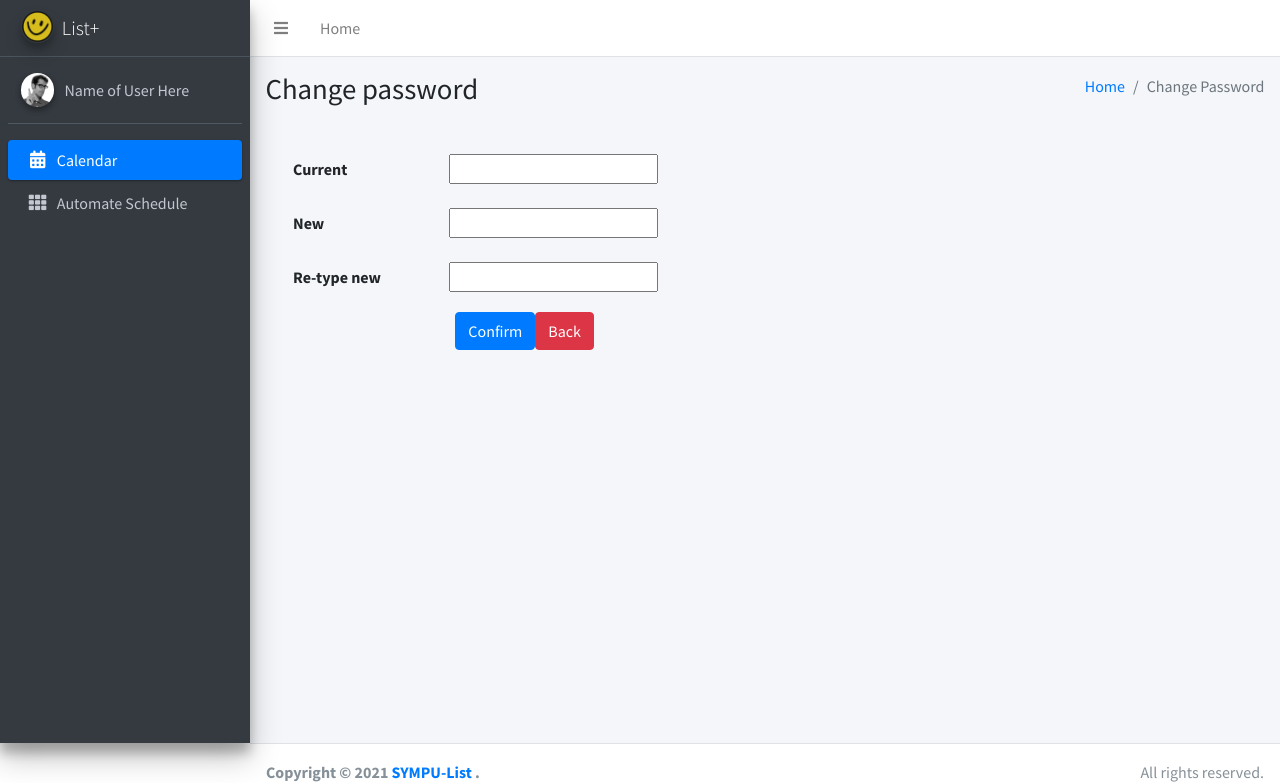
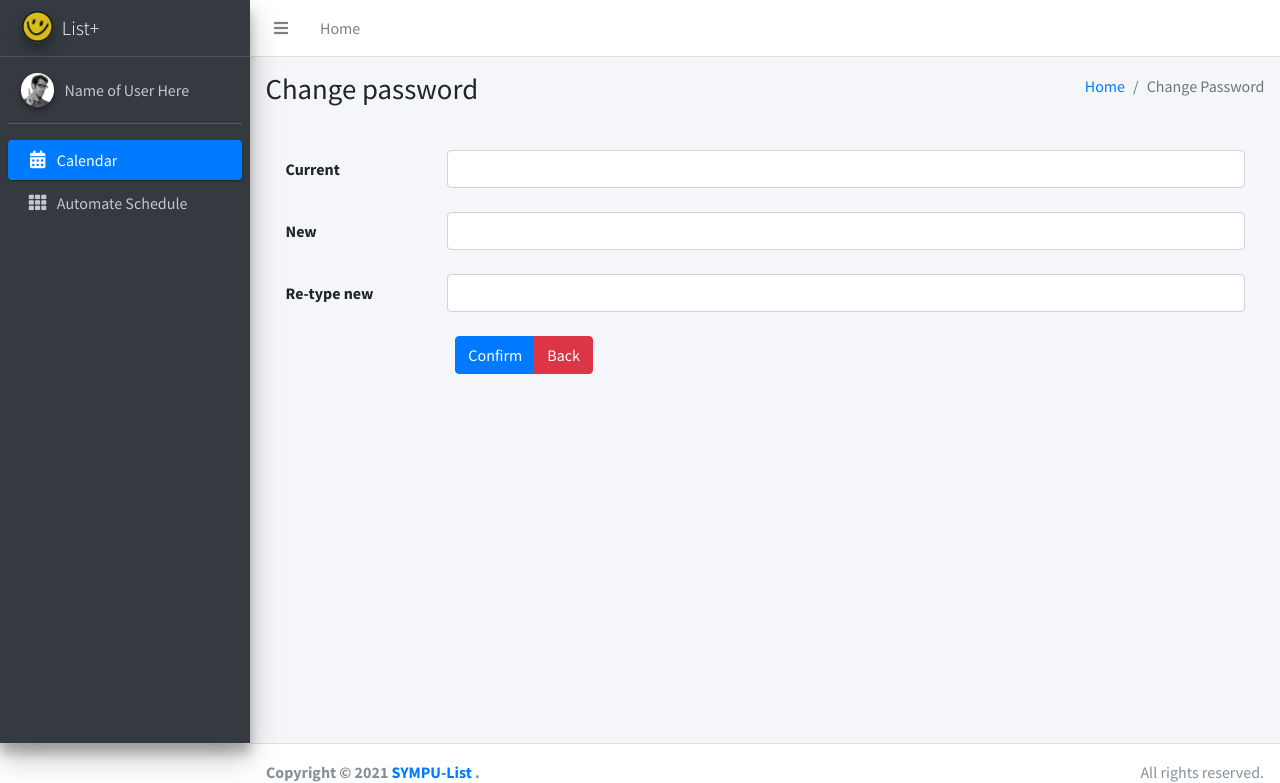
Before and after one commit to QueebSkeleton/sympu-todolist, a PHP site: page /change_password.php in a window 1280 px wide. Shown: the top 783 px of the page. Run offline with PHP 8.4, Linux system fonts and the light colour scheme; some libraries are stand-ins or nearby versions.

Commit message:
some ui changes

```diff
--- a/change_password.php
+++ b/change_password.php
@@ -47,19 +47,25 @@
         <form class="form-horizontal" method="POST" action="handlers/change_password_handler.php">
           <div class="card-body">
 
-            <div class="form-group">
+            <div class="form-row mb-4">
               <label class="col-sm-2 col-form-label">Current</label>
-              <input type="password" name="current_password">
+              <div class="col-sm-10">
+                <input type="password" name="current_password" class="form-control">
+              </div>
             </div>
 
-            <div class="form-group">
+            <div class="form-row mb-4">
               <label class="col-sm-2 col-form-label">New</label>
-              <input type="password" min='6' max='16' name="new_password">
+              <div class="col-sm-10">
+                <input type="password" min='6' max='16' name="new_password" class="form-control">
+              </div>
             </div>
 
-            <div class="form-group">
+            <div class="form-row mb-4">
               <label class="col-sm-2 col-form-label">Re-type new</label>
-              <input type="password" min='6' max='16' name="retype_new">
+              <div class="col-sm-10">
+                <input type="password" min='6' max='16' name="retype_new" class="form-control">
+              </div>
             </div>
 
 
@@ -67,7 +73,9 @@
             <div class="form-group row">
               <div class="offset-sm-2 col-sm-10">
                 <div class="col mb-2">
-                  <button type="submit" class="btn btn-primary">Confirm</button><a href="profile.php" class="btn btn-danger">Back</a>
+                  <div class="btn-group">
+                    <button type="submit" class="btn btn-primary">Confirm</button><a href="profile.php" class="btn btn-danger">Back</a>
+                  </div>
                 </div>
               </div>
             </div>
--- a/login-api-edmodo.php
+++ b/login-api-edmodo.php
@@ -35,7 +35,7 @@
   for($i = 0; $i < $no_of_tasks_to_generate; $i++) {
     $source_generated_index = rand(0, 1);
     $type_generated_index = rand(0, 1);
-    $subject_generated_index = rand(0, 4);
+    $subject_generated_index = rand(0, 3);
 
     $task_name = $subjects[$subject_generated_index]." ".$task_type_name[$type_generated_index]." #".($task_no_start++);
     $task_description = "<p>Task is imported from: <span class='badge badge-warning'>Edmodo</span><br>This task is auto-generated. Actual data will be fetched from real sources, but will be implemented soon when resources are available.";
```
